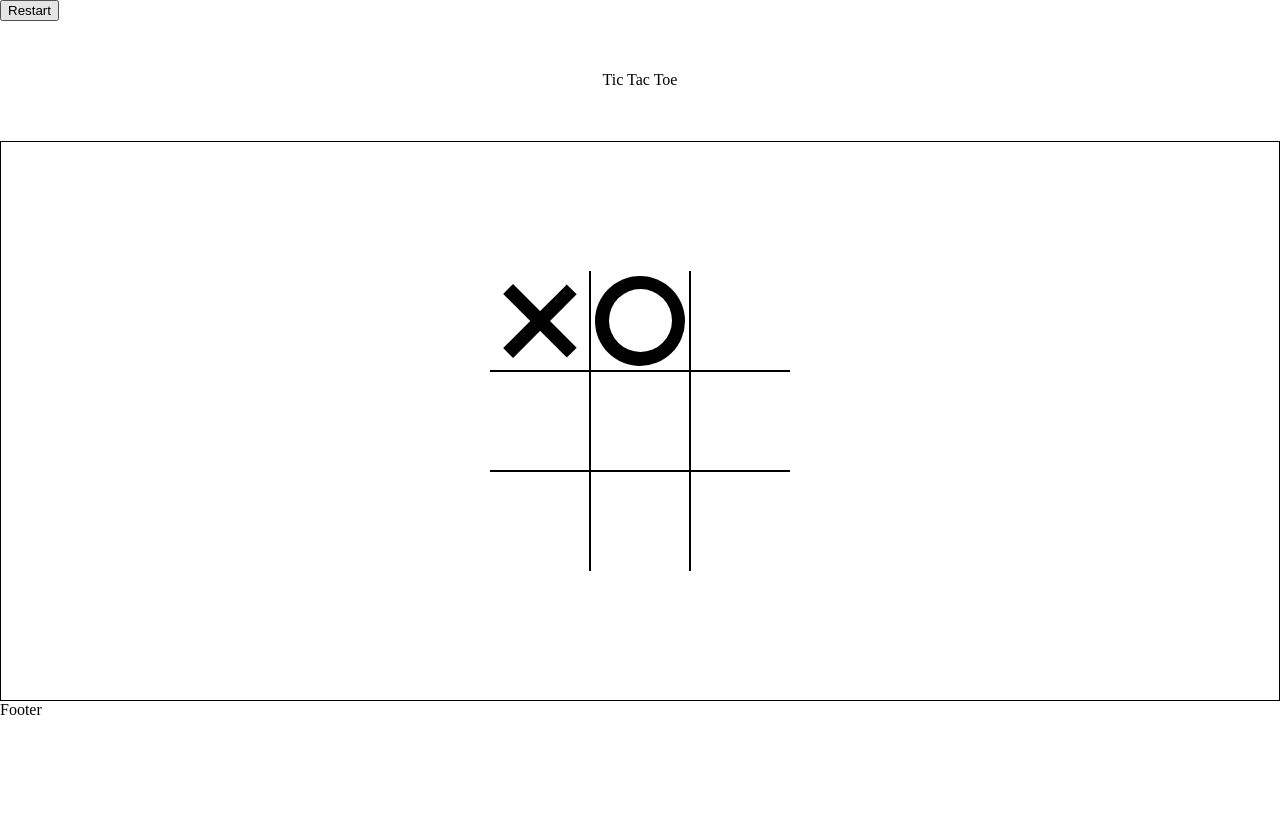
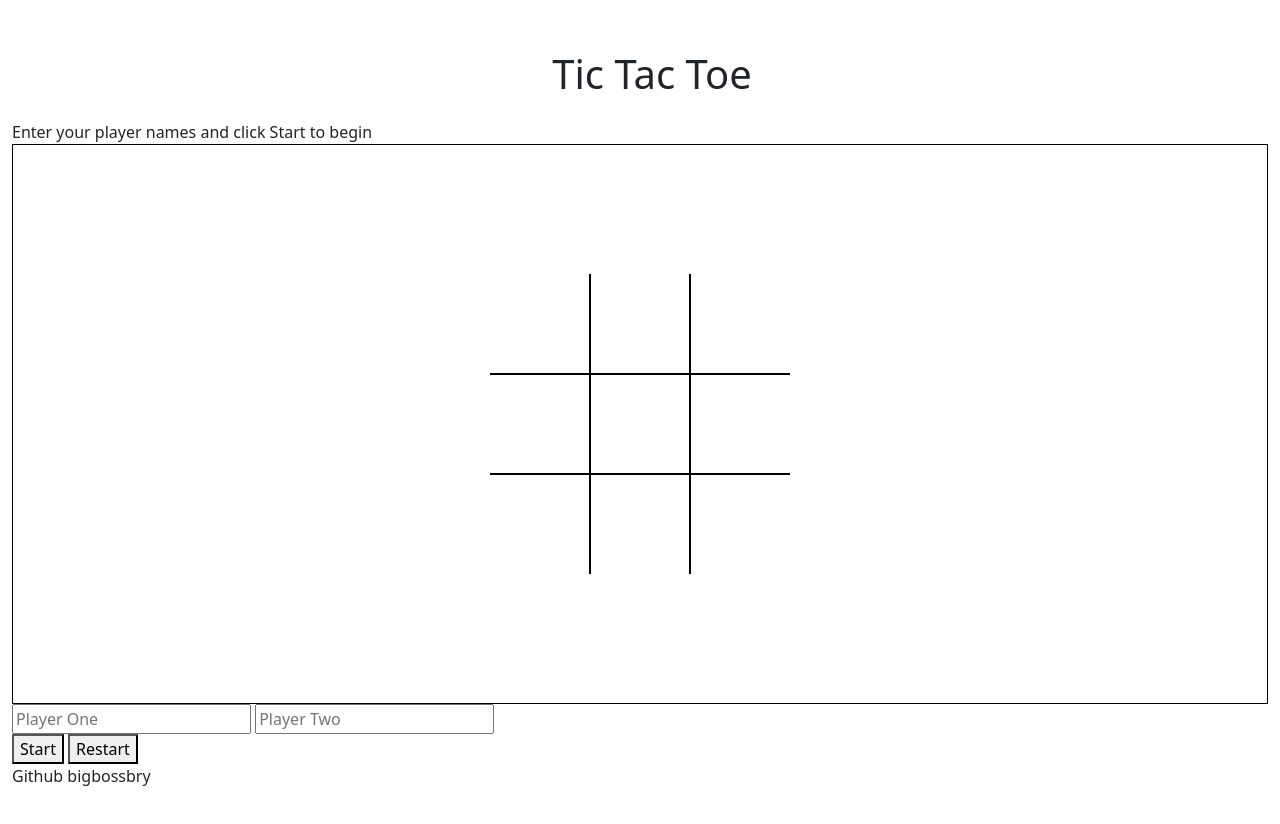
Before and after one commit to ramirezbryanc/tic_tac_toe, a plain HTML site: page index.html in a window 1280 px wide. Drawn offline with nearby package versions, Linux system fonts and the light colour scheme.

Commit message:
Include bootstrap and initial rev of html structure.

```diff
--- a/index.html
+++ b/index.html
@@ -7,24 +7,44 @@
     <title>Tic Tac Toe</title>
     <link rel="stylesheet" href="./style.css">
     <script src="./script.js" defer></script>
+
+    <link href="https://cdn.jsdelivr.net/npm/bootstrap@5.3.2/dist/css/bootstrap.min.css" rel="stylesheet" integrity="sha384-T3c6CoIi6uLrA9TneNEoa7RxnatzjcDSCmG1MXxSR1GAsXEV/Dwwykc2MPK8M2HN" crossorigin="anonymous">
+
+    <script src="https://cdn.jsdelivr.net/npm/bootstrap@5.3.2/dist/js/bootstrap.bundle.min.js" integrity="sha384-C6RzsynM9kWDrMNeT87bh95OGNyZPhcTNXj1NW7RuBCsyN/o0jlpcV8Qyq46cDfL" crossorigin="anonymous" defer></script>
 </head>
 <body>
-    <div class="win">
-        <div class="win-message"></div>
-        <button id="reset">Restart</button>
+
+    <div class="container-fluid">
+        <div class="header">
+            <h1>Tic Tac Toe</h1>
+        </div>
+        <div class="main">
+        <div class="message">Enter your player names and click Start to begin</div>
+            <div class="board o">
+                <div class="cell" id="cell-0" data-cell></div>
+                <div class="cell" id="cell-1" data-cell></div>
+                <div class="cell" id="cell-2" data-cell></div>
+                <div class="cell" id="cell-3" data-cell></div>
+                <div class="cell" id="cell-4" data-cell></div>
+                <div class="cell" id="cell-5" data-cell></div>
+                <div class="cell" id="cell-6" data-cell></div>
+                <div class="cell" id="cell-7" data-cell></div>
+                <div class="cell" id="cell-8" data-cell></div>
+            </div>
+            <div class="startCover"></div>
+        </div>
+        <div class="footer">
+            <div class="names">
+                <input type="text" name="p1Name" id="p1Name" placeholder="Player One">
+                <input type="text" name="p2Name" id="p2Name" placeholder="Player Two">
+            </div>
+            <div class="btns">
+                <button class="start">Start</button>
+                <button class="restart">Restart</button>
+            </div>
+            <div class="copy">Github bigbossbry</div>
+        </div>
     </div>
-    <div class="header">Tic Tac Toe</div>
-    <div class="board o">
-        <div class="cell x" data-cell></div>
-        <div class="cell o" data-cell></div>
-        <div class="cell" data-cell></div>
-        <div class="cell" data-cell></div>
-        <div class="cell" data-cell></div>
-        <div class="cell" data-cell></div>
-        <div class="cell" data-cell></div>
-        <div class="cell" data-cell></div>
-        <div class="cell" data-cell></div>
-    </div>
-    <div class="footer">Footer</div>
+
 </body>
 </html>
```
